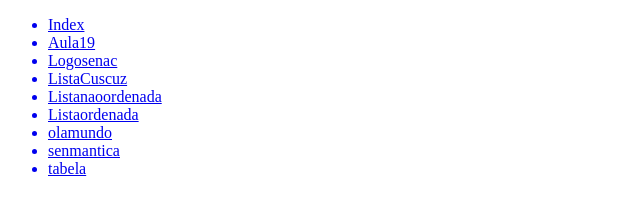
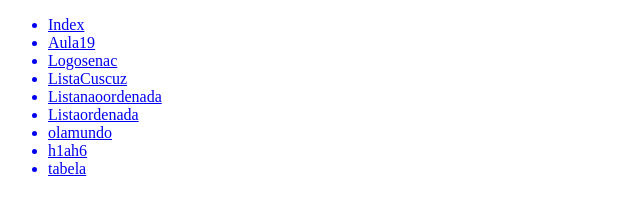
Before and after one commit to ViniSouza2006/aprendendohtml, a plain HTML site: page index.html in a window 1280 px wide. Shown: the full height of the page, 0-640 px from the left. Drawn offline with Linux system fonts and the light colour scheme.

Commit message:
senmantica_renomeado

```diff
--- a/index.html
+++ b/index.html
@@ -14,7 +14,7 @@
         <a href="listanaoordenada.html"><li>Listanaoordenada</li></a>
         <a href="listaordenada.html"><li>Listaordenada</li></a>
         <a href="olamundo.html"><li>olamundo</li></a>
-        <a href="semantica.html"><li>senmantica</li></a>
+        <a href="h1ah6.html"><li>h1ah6</li></a>
         <a href="tabela.html"><li>tabela</li></a>
     </ul>
 </body>
```
Also changed, not shown: h1ah6.html (renamed from semantica.html).
